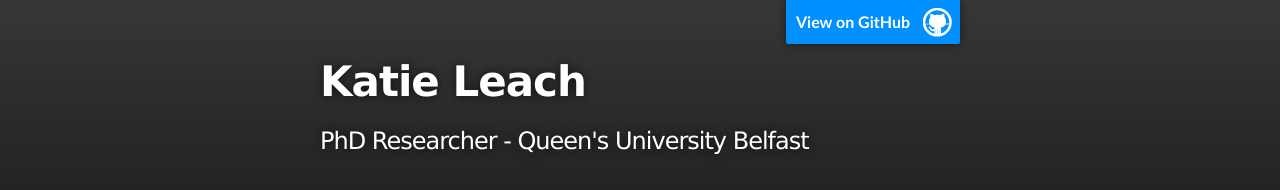
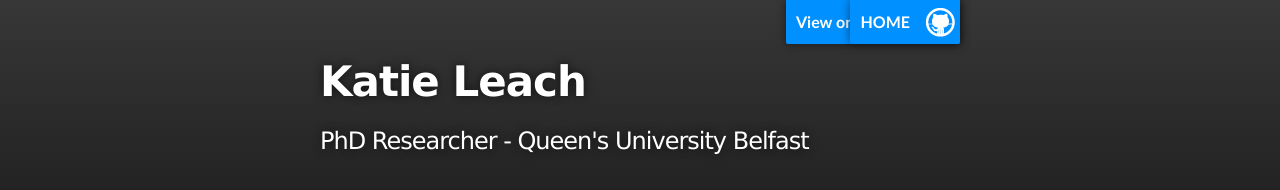
Before and after one commit to katieleach/katieleach.github.io, a Jekyll site: the page index.html, which Jekyll copies as it is, in a window 1280 px wide. Shown: the top 190 px of the page. Built offline with Jekyll 4.4.1, drawn with Linux system fonts in a browser that asks for light colours.

Commit message:
Update index.html

```diff
--- a/index.html
+++ b/index.html
@@ -17,6 +17,7 @@
     <div id="header_wrap" class="outer">
         <header class="inner">
           <a id="forkme_banner" href="https://github.com/katieleach">View on GitHub</a>
+          <a id="forkme_banner" href="index.html">HOME</a>
 
           <h1 id="project_title">Katie Leach</h1>
           <h2 id="project_tagline">PhD Researcher - Queen's University Belfast</h2>
```
